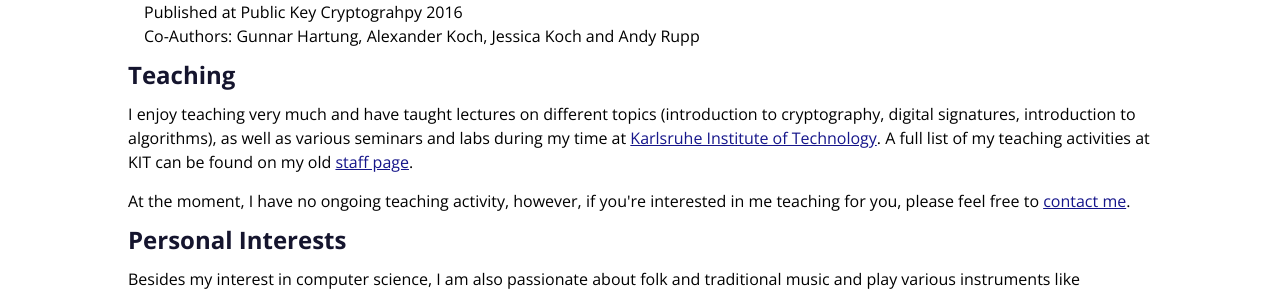
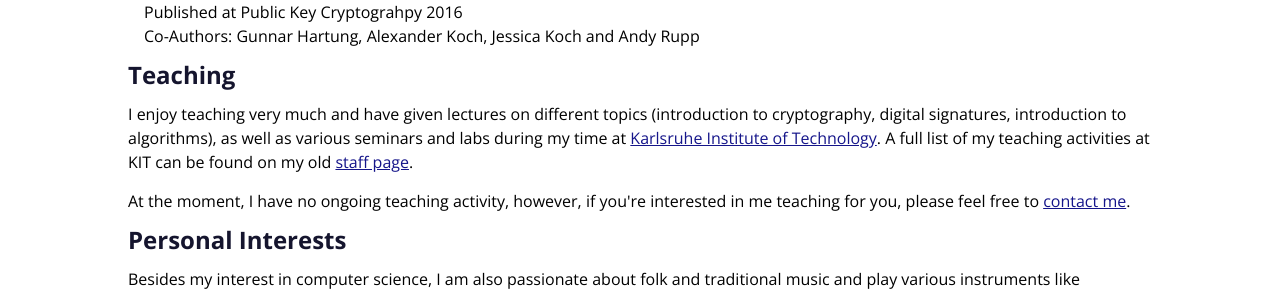
Before and after one commit to BjoernKaidel/BjoernKaidel.github.io, a Jekyll site: the page built from about.html, in a window 1280 px wide and 1109 px high. Shown: the part 641-935 px from the top of the window. Built offline with Jekyll 4.4.1, drawn with Linux system fonts in a browser that asks for light colours.

Commit message:
Some small changes

```diff
--- a/_includes/head.html
+++ b/_includes/head.html
@@ -38,5 +38,5 @@
 <meta property="og:title" content="Björn Kaidel">
 <meta property="og:url" content="https://bjoernkaidel.github.io">
 <meta property="og:type" content="website">
-<meta property="og:description" content="Website of Björn Kaidel">
+<meta property="og:description" content="Website of Björn Kaidel - Computer Scientist">
 <meta property="og:image" content="https:/bjoernkaidel.github.io/assets/favicon/favicon.png">
--- a/about.html
+++ b/about.html
@@ -58,7 +58,7 @@
 <h3>Teaching</h3>
 
 <p>
-  I enjoy teaching very much and have taught lectures on different topics (introduction to cryptography, digital signatures, introduction to algorithms), as well as various seminars and labs during my time at <a href="https://www.kit.edu/" target="_blank" rel="noopener noreferrer">Karlsruhe Institute of Technology</a>. A full list of my teaching activities at KIT can be found on my old <a href="https://crypto.iti.kit.edu/index.php?id=kaidel" target="blank" rel="noopener noreferrer">staff page</a>.
+  I enjoy teaching very much and have given lectures on different topics (introduction to cryptography, digital signatures, introduction to algorithms), as well as various seminars and labs during my time at <a href="https://www.kit.edu/" target="_blank" rel="noopener noreferrer">Karlsruhe Institute of Technology</a>. A full list of my teaching activities at KIT can be found on my old <a href="https://crypto.iti.kit.edu/index.php?id=kaidel" target="blank" rel="noopener noreferrer">staff page</a>.
 </p>
 <p>
   At the moment, I have no ongoing teaching activity, however, if you're interested in me teaching for you, please feel free to <a href="mailto:contact@bjoernkaidel.de">contact me</a>.
```
Also changed, not shown: README.md (added).
